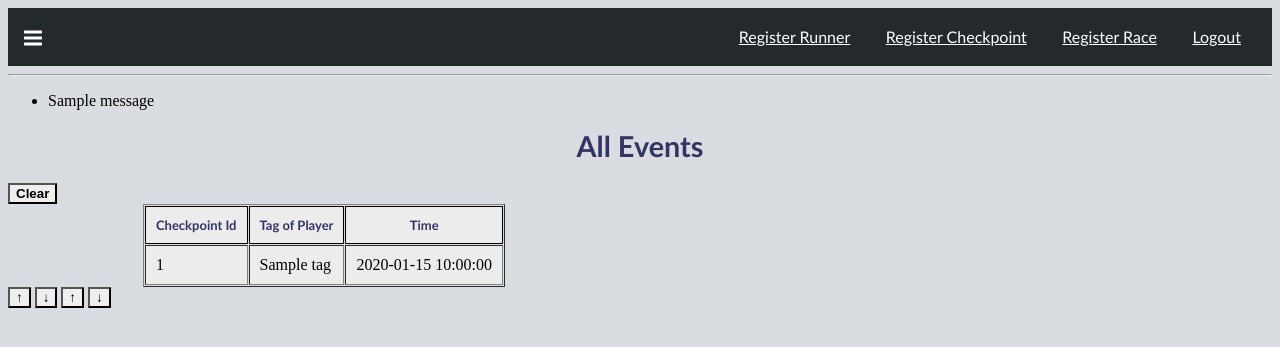
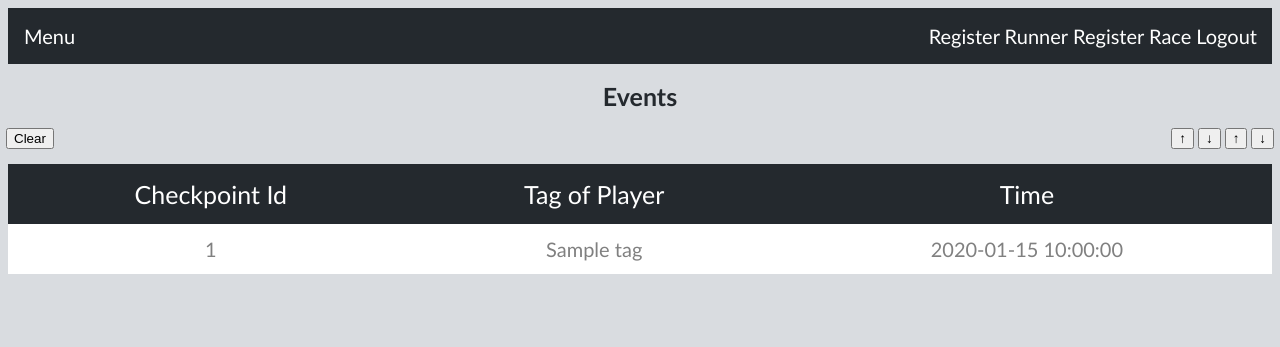
Before and after one commit to DimonLavron/RTS, a Flask app: page /results in a window 1280 px wide. Shown: the top 347 px of the page. Run offline with Flask 2, Linux system fonts and the light colour scheme; a user stored in the database is signed in; one stand-in notice (Sample message) is shown; a database or web service that is not in the repository returns one stand-in record (values such as "Sample title").

Commit message:
Added UI for login, register forms; tables, header of pages

```diff
--- a/site/app/forms.py
+++ b/site/app/forms.py
@@ -54,7 +54,7 @@ class EditCheckpointForm(FlaskForm):
 class RegisterRaceForm(FlaskForm):
     name = StringField('Name', validators=[DataRequired()])
     logo = FileField('Logo', validators=[FileAllowed(photos, 'File is not an image.'), FileRequired('File was empty.')])
-    admin = SelectField('Admin User', choices=[('Admin', 'Admin'), ('Organizer', 'Organizer')])
+    admin = SelectField('Admin User', choices=[('', 'Select Admin'), ('Admin', 'Admin'), ('Organizer', 'Organizer')])
     laps_number = SelectField('Number of laps', coerce=int)
     distance = FloatField('Distance of the race (km)', validators=[InputRequired(), DataRequired('Not a right data format.')])
     date_and_time_of_race = DateTimeField('Date (Format: 01.01.2000 12:00)', format='%d.%m.%Y %H:%M', validators=[InputRequired(), DataRequired('Not a right data format.')])
--- a/site/app/routes.py
+++ b/site/app/routes.py
@@ -17,6 +17,7 @@ def index():
 
 @app.route('/login', methods=['GET', 'POST'])
 def login():
+	title = "Login"
 	if current_user.is_authenticated:
 		return redirect(url_for('index'))
 	form = LoginForm()
@@ -42,7 +43,7 @@ def login():
 		else:
 			flash('Invalid username or password')
 			return redirect(url_for('login'))
-	return render_template('login.html', form=form)
+	return render_template('login.html', form=form, title=title)
 
 
 @mqtt.on_connect()
@@ -80,13 +81,15 @@ def clear_checkpoints(race_id):
 
 @app.route("/results")
 def table():
+	title = "Results"
 	list = [event for event in events_col.find()]
 	list.reverse()
-	return render_template("table.html", events=list)
+	return render_template("table.html", events=list, title=title)
 
 
 @app.route('/register_runner', methods=['GET', 'POST'])
 def register_runner():
+	title = "Runner Registration"
 	if current_user.is_anonymous:
 		return redirect(url_for('index'))
 	form = RegisterRunnerForm()
@@ -95,15 +98,17 @@ def register_runner():
 		runners_col.insert_one(runner.__dict__)
 		flash('Runner {} {} is successfully registered.'.format(runner.first_name, runner.last_name))
 		return redirect(url_for('runners_table'))
-	return render_template('register_runner.html', form=form)
+	return render_template('register_runner.html', form=form, title=title)
 
 @app.route('/runners')
 def runners_table():
+	title = "Runners"
 	list = [runner for runner in runners_col.find()]
-	return render_template('runners_table.html', runners=list)
+	return render_template('runners_table.html', runners=list, title=title)
 
 @app.route('/register_race', methods=['GET', 'POST'])
 def register_race():
+	title = "Race Registration"
 	if current_user.is_anonymous:
 		return redirect(url_for('index'))
 	form = RegisterRaceForm()
@@ -115,12 +120,13 @@ def register_race():
 		races_col.insert_one(race.__dict__)
 		flash('Race {} is successfully registered.'.format(race.name))
 		return redirect(url_for('races'))
-	return render_template('register_race.html', form=form)
+	return render_template('register_race.html', form=form, title=title)
 
 @app.route("/races")
 def races():
+	title = "Races"
 	list = [race for race in races_col.find()]
-	return render_template("races.html", races=list)
+	return render_template("races.html", races=list, title=title)
 
 @app.route("/race/<race_id>")
 def race(race_id):
--- a/site/app/static/style.css
+++ b/site/app/static/style.css
@@ -1,60 +1,104 @@
 a {
-  font-size: 170%;
+  font-size: 20px;
   font-family: "Trebuchet MS", Helvetica, sans-serif;
-  color: #333366;
-  border: 8px solid #ececec;
-  background-color: #ececec;
+  background-color: transparent;
+  text-decoration: none;
+  color: white;
 }
 
 h1 {
-  font-size: 180%;
+  font-size: 25px;
+  top: 20px;
+  color:  #24292e;
+  text-decoration: none;
   font-family: "Trebuchet MS", Helvetica, sans-serif;
-  font-weight: bolder;
-  color: #333366;
 }
 
-th {
-  color: blue;
-  font-size: 13px;
-  font-family:  "Trebuchet MS", Helvetica, sans-serif;
-  border: 1px solid black;
-  background-color: white;
+table {
+  border-spacing: 1;
+  border-collapse: collapse;
+  background: white;
+  overflow: hidden;
+  width: 100%;
+  margin: 0 auto;
+  position: relative;
 }
 
-td {
-  background-color: #ececec;
-  color: black;
+table * {
+  position: relative;
+}
+table td, table th {
+  padding-left: 8px;
+  text-align: center;
+}
+table thead tr {
+  height: 60px;
+  background: #24292e;
+}
+table tbody tr {
+  height: 50px;
+}
+table tbody tr:last-child {
+  border: 0;
+}
+table td, table th {
+  text-align: center;
+}
+table td.l, table th.l {
+  text-align: right;
+}
+table td.c, table th.c {
+  text-align: center;
+}
+table td.r, table th.r {
+  text-align: center;
+}
+.table100-head th{
+  font-family: "Trebuchet MS", Helvetica, sans-serif;
+  font-size: 25px;
+  color: #fff;
+  line-height: 1.2;
+  font-weight: unset;
+  text-align: center;
 }
 
-.th_race {
-  background-color:#ececec;
-  color: #333366;
+tbody tr:nth-child(even) {
+  background-color: #f5f5f5;
 }
 
-.td_race {
-  background-color:#ececec;
-  color: black;
+tbody tr {
+  font-family: "Trebuchet MS", Helvetica, sans-serif;
+  font-size: 20px;
+  color: #808080;
+  line-height: 1.2;
+  font-weight: normal;
+}
+
+tbody tr:hover {
+  color: #555555;
+  background-color: #f5f5f5;
+  cursor: pointer;
 }
 
 .span_reg {
   color: black;
 }
 
-.selected{
-  background-color:green;
+.selected {
+  background-color: green;
   color #fff;
   font-weight: bold
 }
 
-.body_back {
+.body-back {
   background-color: #d9dce0;
 }
 
 .Header {
   background-color: #24292e;
   color: hsla(0,0%,100%,.7);
-  font-size: 14px;
-  line-height: 1.5;
+  font-size: 20px;
+  line-height: 4;
   padding: 16px;
   z-index: 32;
 }
@@ -77,19 +121,19 @@ td {
   cursor: pointer;
 }
 
-.dropbtn:hover, .dropbtn:focus {
-  background-color: #2980B9;
+.dropbtn:hover .dropbtn:focus {
+  background-color: transparent;
 }
 
 .dropdown {
   position: relative;
-  display: inline-block;
+  display: block;
 }
 
 .dropdown-content {
   display: none;
   position: absolute;
-  background-color: #f1f1f1;
+  background-color: #24292e;
   min-width: 160px;
   overflow: auto;
   box-shadow: 0px 8px 16px 0px rgba(0,0,0,0.2);
@@ -97,13 +141,15 @@ td {
 }
 
 .dropdown-content a {
-  color: black;
-  padding: 12px 16px;
+  color: white;
+  margin: auto;
+  font-size: 15px;
   text-decoration: none;
   display: block;
+  text-align: center;
 }
 
-.dropdown a:hover {background-color: #ddd;}
+.dropdown a:hover {background-color: grey;}
 
 .show {display: block;}
 
@@ -112,46 +158,109 @@ td {
   right: 15px;
 }
 
-.a-link {
+.a-link .create-acc {
   background-color: transparent;
   color: white;
-  padding: 16px;
-  font-size: 16px;
+  padding: 10px;
+  font-size: 20px;
   border: none;
   cursor: pointer;
+  text-decoration: none;
 }
 
-.octicon {
-  vertical-align: text-bottom;
-}
-
-.octicon {
-  display: inline-block;
-  fill: currentColor;
-  vertical-align: text-top;
-}
-
-svg.octicon.octicon-three-bars {
-  height: 24px;
-  width: 18px;
+.a-link:hover .a-link:focus .create-acc:focus .create-acc:hover{
+  color: #d1d1d1;
 }
 
 .Header-link {
   color: #fff;
-  font-weight: 600;
-  white-space: nowrap;
+  font-weight: normal;
+  font-family: "Trebuchet MS", Helvetica, sans-serif;
 }
+
+.Header-link:focus .Header-link:hover {
+  color: rgba(255, 255, 255, 0.701961);
+  cursor: pointer;
+  display: block;
+}
+
 .btn-link {
   background-color: transparent;
   border: 0;
   cursor: pointer;
-  display: inline-block;
+  display: block;
   font-size: inherit;
   padding: 0;
   text-decoration: none;
   white-space: nowrap;
 }
-button {
-  border-radius: 0;
+
+.table-events {
+  align-items: center;
+  border: none;
+  border-spacing: 1;
+  padding: 10;
+}
+
+.form-login {
+  position: relative;
+  top: 100px;
+  z-index: 1;
+  background: #FFFFFF;
+  max-width: 360px;
+  margin: 0 auto 100px;
+  padding: 45px;
+  text-align: center;
+  box-shadow: 0 0 20px 0 rgba(0, 0, 0, 0.2), 0 5px 5px 0 rgba(0, 0, 0, 0.24);
+}
+
+form input {
+  font-family: "Roboto", sans-serif;
+  outline: 0;
+  background: #f2f2f2;
+  width: 100%;
+  border: 0;
+  margin: 0 0 15px;
+  padding: 15px;
+  box-sizing: border-box;
+  font-size: 14px;
+}
+
+.form-submit {
+  font-family: "Trebuchet MS", Helvetica, sans-serif;
+  text-transform: uppercase;
+  outline: 0;
+  background-color: #ffab51;
+  width: 100%;
+  border: 0;
+  padding: 15px;
+  color: black;
+  font-size: 16px;
   cursor: pointer;
 }
+
+.create-acc-need .create-acc {
+  font-family: "Trebuchet MS", Helvetica, sans-serif;
+  font-size: 16px;
+  color: black;
+  text-decoration: none;
+}
+
+.create-acc {
+  color: #a6dda6;
+}
+
+.create-acc:hover .create-acc:focus {
+  color: #6a936a;
+  text-decoration: none;
+}
+
+.clear-btn {
+  position: absolute;
+  left: 6px;
+}
+
+.arrows {
+  position: absolute;
+  right: 6px;
+}
--- a/site/app/templates/base.html
+++ b/site/app/templates/base.html
@@ -2,48 +2,35 @@
 <html lang="en">
 <head>
   <meta charset="UTF-8">
-  <title>RTS-Site</title>
+  <title>{{ title }}</title>
   <link rel="stylesheet" type="text/css" href="static/style.css">
 </head>
-<body class="body_back">
+<body class="body-back">
   <header>
     <div class="Header">
       <div class="dropdown">
-        <button onclick="dropFunction()" class="dropbtn Header-link btn-link" type="button">
-          <svg height="24" class="octicon octicon-three-bars" viewBox="0 0 12 16" version="1.1" width="18" aria-hidden="true">
-            <path fill-rule="evenodd" d="M11.41 9H.59C0 9 0 8.59 0 8c0-.59 0-1 .59-1H11.4c.59 0 .59.41.59 1 0 .59 0 1-.59 1h.01zm0-4H.59C0 5 0 4.59 0 4c0-.59 0-1 .59-1H11.4c.59 0 .59.41.59 1 0 .59 0 1-.59 1h.01zM.59 11H11.4c.59 0 .59.41.59 1 0 .59 0 1-.59 1H.59C0 13 0 12.59 0 12c0-.59 0-1 .59-1z"></path>
-          </svg>
-        </button>
-        <div id="dropdown-div" class="dropdown-content">
-          <a href="{{ url_for('table') }}">Results</a>
-          <a href="{{ url_for('races') }}">Races</a>
-          <a href="{{ url_for('runners_table') }}">Runners</a>
-        </div>
+        <button onclick="dropFunction()" class="dropbtn Header-link btn-link" type="button">Menu</button>
+          <div id="dropdown-div" class="dropdown-content">
+            <a href="{{ url_for('table') }}">Results</a>
+            <a href="{{ url_for('races') }}">Races</a>
+            <a href="{{ url_for('runners_table') }}">Runners</a>
+          </div>
       </div>
-        <!-- <a href="{{ url_for('index') }}">Main</a> -->
+      <!-- <div class="logo">
+        <a class="logo-a" href="{{ url_for('index') }}">RTS</a>
+      </div> -->
       <div class="login">
         {% if current_user.is_anonymous %}
         <a class="a-link" href="{{ url_for('login')}}">Login</a>
         {% else %}
         <a class="a-link" href="{{ url_for('register_runner') }}">Register Runner</a>
-        <a class="a-link" href="{{ url_for('register_checkpoint') }}">Register Checkpoint</a>
         <a class="a-link" href="{{ url_for('register_race') }}">Register Race</a>
         <a class="a-link" href="{{ url_for('logout')}}">Logout</a>
         {% endif %}
       </div>
     </div>
   </header>
-  <hr>
-  {% with messages = get_flashed_messages() %}
-    {% if messages %}
-      <ul>
-        {% for message in messages %}
-          <li>{{message}}</li>
-        {% endfor %}
-      </ul>
-    {% endif %}
-  {% endwith %}
-  {% block content %} {% endblock %}
+  {% block content %}{% endblock %}
 </body>
 <script>
   function dropFunction() {
--- a/site/app/templates/index.html
+++ b/site/app/templates/index.html
@@ -1,6 +1,6 @@
 {% extends "base.html" %}
 {% block content %}
 <div align="center">
-  <p>Runners Tracker System - Main Page</p>
+  <h1>Runners Tracker System - Main Page</h1>
 </div>
 {% endblock %}
--- a/site/app/templates/table.html
+++ b/site/app/templates/table.html
@@ -1,64 +1,44 @@
 {% extends "base.html" %}
 
 {% block content %}
-<h1 align="center">All Events</h1>
-{% if current_user.is_authenticated %}
-<form action="{{ url_for('clear') }}">
-  <button type="submit"><strong>Clear</strong></button>
-</form>
-{% endif %}
-{% if events[0] %}
-<style type="text/css">
-	th {
-  	color: blue;
-  	font-size: 13px;
-  	font-family:  "Trebuchet MS", Helvetica, sans-serif;
-    border: 1px solid black;
-    background-color: white;
-	}
-	.selected{
-  	background-color:green;
-  	color #fff;
-  	font-weight: bold;
-	}
-
-  .split {
-    height:100%;
-    width:50%;
-  }
-
-  .right {
-    right:0;
-  }
-
-  .left {
-    left:0;
-  }
-</style>
-
-<div class="split left">
-<table id="table" border="1" cellspacing="1" cellpadding="10" align="center">
-  <tr>
-    <th class="th_race">Checkpoint Id</th>
-    <th class="th_race">Tag of Player</th>
-    <th class="th_race">Time</th>
-  </tr>
-  {% for event in events %}
-  <tr>
-    <td class="td_race">{{ event.checkpoint_id }}</td>
-    <td class="td_race">{{ event.tag }}</td>
-    <td class="td_race">{{ event.time }}</td>
-  </tr>
-  {% endfor %}
-</table>
+<h1 align="center">Events</h1>
+<div class="clear-btn">
+  {% if current_user.is_authenticated %}
+  <form action="{{ url_for('clear') }}">
+    <button class="clear" type="submit">Clear</button>
+  </form>
 </div>
-
-{% if current_user.is_authenticated %}
-<div class="split right">
+<div class="arrows">
   <button onclick="move('up');">&ShortUpArrow;</button>
   <button onclick="move('down');">&ShortDownArrow;</button>
   <button onclick="move_end('up');">&ShortUpArrow;</button>
   <button onclick="move_end('down');">&ShortDownArrow;</button>
+</div>
+<br>
+<br>
+  {% endif %}
+<div align="center">
+{% if events[0] %}
+  <div align="center">
+    <table id="table">
+      <thead class="table100-head">
+        <tr>
+          <th>Checkpoint Id</th>
+          <th>Tag of Player</th>
+          <th>Time</th>
+        </tr>
+      </thead>
+      <tbody>
+      {% for event in events %}
+        <tr>
+          <td>{{ event.checkpoint_id }}</td>
+          <td>{{ event.tag }}</td>
+          <td>{{ event.time }}</td>
+        </tr>
+        {% endfor %}
+      </tbody>
+    </table>
+  </div>
 </div>
 
 <script>
@@ -111,7 +91,6 @@
 					}
 		}
 </script>
-{% endif %}
 {% else %}
 	<h1>No events registered!</h1>
 {% endif %}
```
Also changed, not shown: site/app/templates/login.html (+5 -8 lines), site/app/templates/race_checkpoints.html (+0 -14 lines), site/app/templates/races.html (+16 -12 lines), site/app/templates/register_race.html (+10 -16 lines), site/app/templates/register_runner.html (+5 -9 lines), site/app/templates/runners_table.html (+9 -3 lines).
